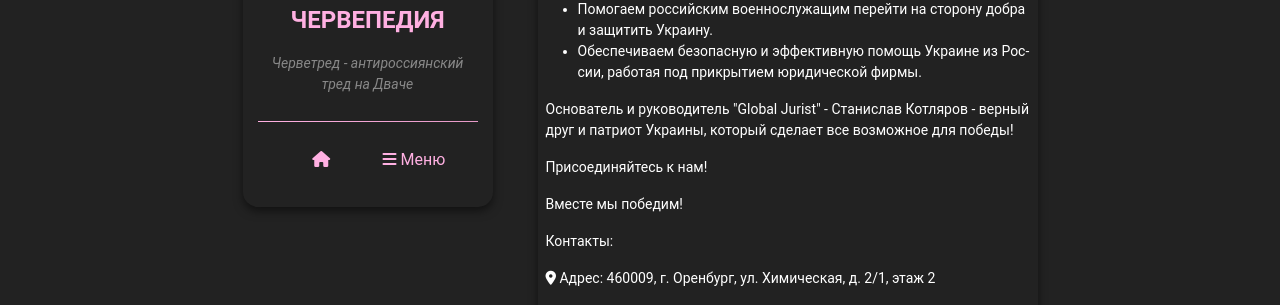
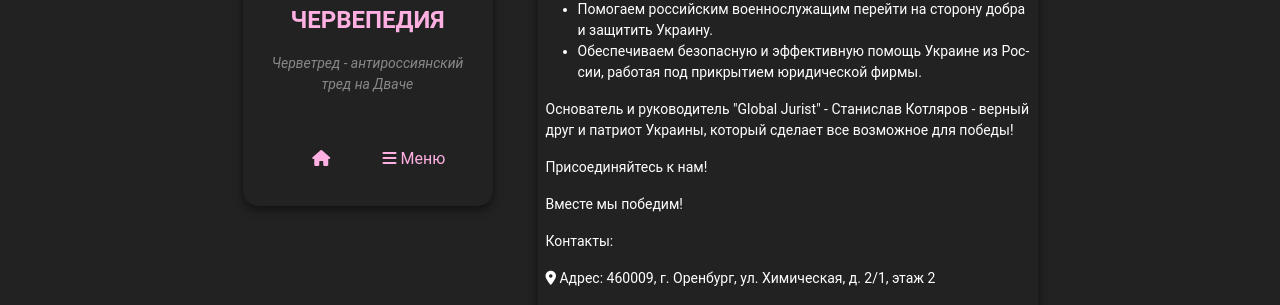
Before and after one commit to chervepedia/chervepedia.github.io, a Jekyll site: the page built from test.md, in a window 1280 px wide. Shown: the part 167-472 px from the top of the page. Built offline with Jekyll 4.4.1, drawn with Linux system fonts in a browser that asks for light colours; comment, search, counter and statistics services are not loaded.

Commit message:
Update style.css

```diff
--- a/assets/css/style.css
+++ b/assets/css/style.css
@@ -74,8 +74,8 @@
 /* Стили для меню */
 .menu-container {
     width: 100%;
-    max-width: 250px; /* Ширина меню */
-    border-top: 1px groove transparent;
+    max-width: 300px; /* Ширина меню */
+    border-top: 1px solud transparent;
     border-image: linear-gradient(to right, var(--main-color), var(--main-color-dark)) 1;
 }
 
@@ -190,7 +190,7 @@
 
 /* Заголовок поста */
 .post-header {
-    padding: 10px,1px;
+    padding: 10px,15px;
 }
 
 .post-title {
@@ -464,7 +464,7 @@
         width: 100%;
         position: relative;
         top: 0;
-        max-width: 100%; /* Ширина сайдбара на мобильных устройствах */
+        max-width: 300px:
         margin-left: auto;
         margin-right: auto;
     }
```
